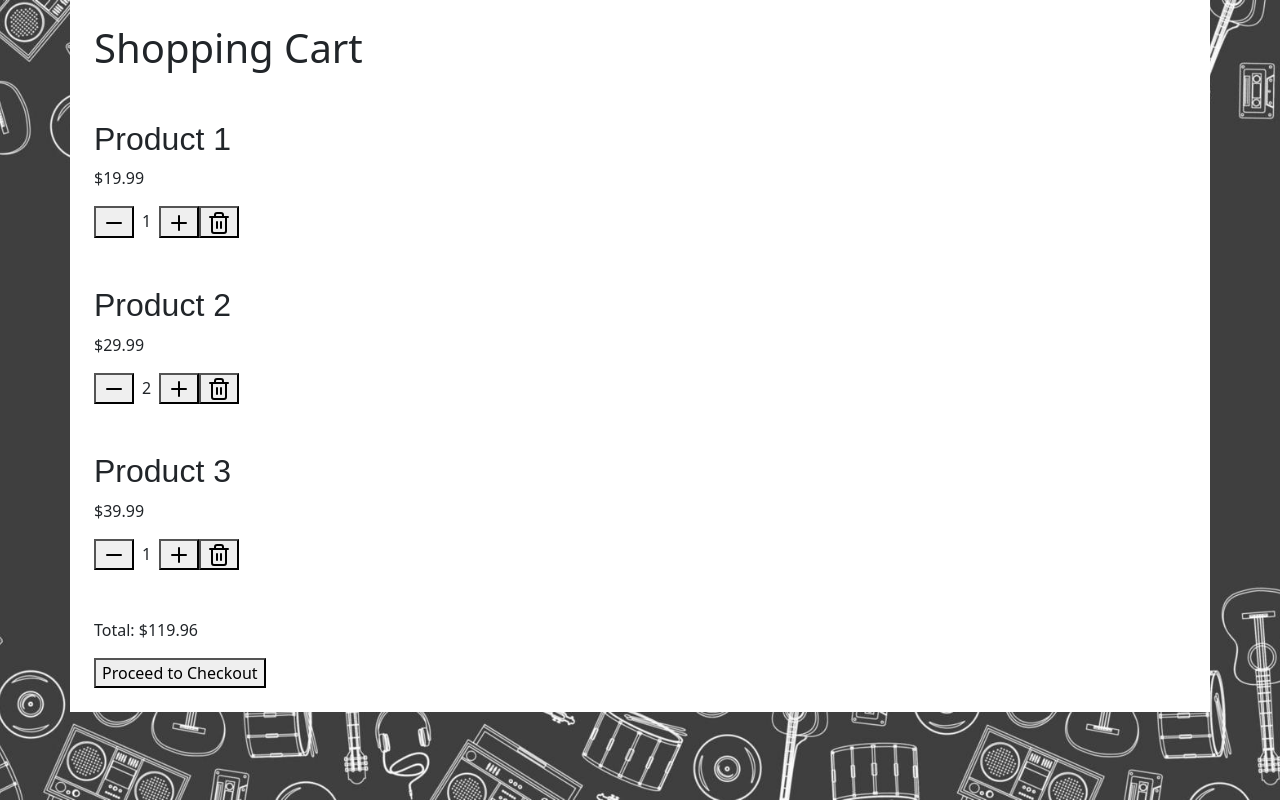
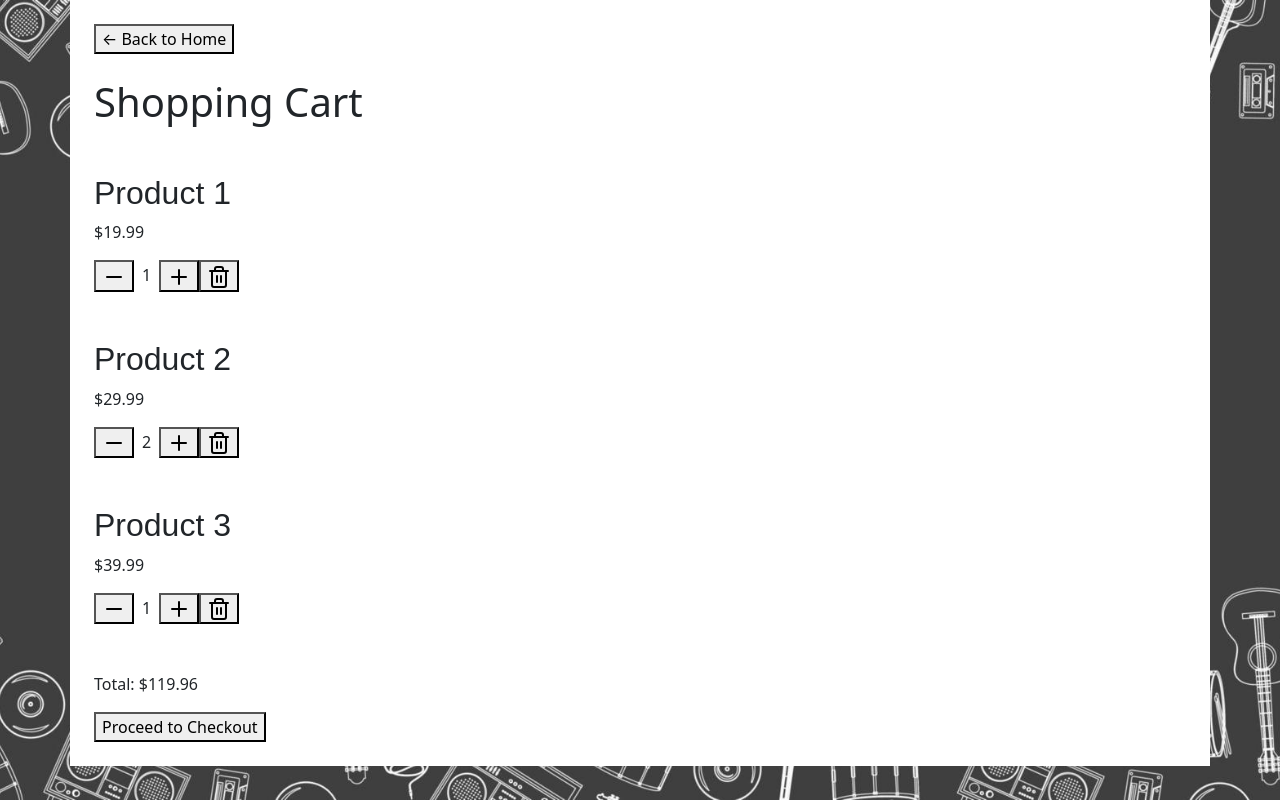
Before and after one commit to Eren-Kucukkurt/Music-Shop, a React (Create React App) app in the folder myproject/frontend/: page /shoppingcart in a window 1280 px wide. Built offline with nearby package versions, Linux system fonts and the light colour scheme.

Commit message:
Established some navigations

```diff
--- a/myproject/frontend/package.json
+++ b/myproject/frontend/package.json
@@ -19,6 +19,7 @@
     "lucide-react": "^0.456.0",
     "react": "^18.3.1",
     "react-dom": "^18.3.1",
+    "react-fontawesome": "^1.7.1",
     "react-router-dom": "^6.28.0",
     "react-scripts": "^5.0.1",
     "tailwind-merge": "^2.5.4",
--- a/myproject/frontend/src/components/Login.js
+++ b/myproject/frontend/src/components/Login.js
@@ -10,19 +10,6 @@ function Login({ onLoginSuccess }) {
   const handleSubmit = (e) => {
     e.preventDefault();
 
-    // Hardcoded admin credentials
-    if (username === 'admin' && password === '12345678') {
-
-
-      alert('Logged in as admin');
-      localStorage.setItem('access_token', 'hardcoded_admin_token');
-      onLoginSuccess();
-      navigate('/');
-      console.log('token', localStorage.getItem('access_token'));
-      return;
-    }
-
-    // If not hardcoded user, proceed with API login
     axios.post('http://localhost:8000/api/login/', {
       username: username,
       password: password,
@@ -30,6 +17,7 @@ function Login({ onLoginSuccess }) {
     .then(response => {
       localStorage.setItem('access_token', response.data.access);
       onLoginSuccess();
+      navigate('/');
     })
     .catch(error => {
       console.log('Login error', error);
--- a/myproject/frontend/src/components/Register.js
+++ b/myproject/frontend/src/components/Register.js
@@ -1,11 +1,13 @@
 import React, { useState } from 'react';
 import axios from 'axios';
+import { useNavigate } from 'react-router-dom';
 
 function Register() {
   const [username, setUsername] = useState('');
   const [password, setPassword] = useState('');
   const [email, setEmail] = useState('');
   const [message, setMessage] = useState('');
+  const navigate = useNavigate();
 
   const handleSubmit = (e) => {
     e.preventDefault();
@@ -16,6 +18,9 @@ function Register() {
     })
     .then(response => {
       setMessage(response.data.message);
+      setTimeout(() => {
+        navigate('/login');
+      }, 2500);
     })
     .catch(error => {
       console.error('There was an error!', error);
--- a/myproject/frontend/src/components/ShoppingCart.js
+++ b/myproject/frontend/src/components/ShoppingCart.js
@@ -1,34 +1,42 @@
-'use client'
-
-import { useState } from 'react'
-import { useNavigate } from 'react-router-dom'
-import { Minus, Plus, Trash2 } from 'lucide-react'
-
+import { useState } from 'react';
+import { useNavigate } from 'react-router-dom';
+import { Minus, Plus, Trash2 } from 'lucide-react';
 
 export default function ShoppingCartComponent() {
-  const navigate = useNavigate()
+  const navigate = useNavigate();
   const [cartItems, setCartItems] = useState([
     { id: 1, name: 'Product 1', price: 19.99, quantity: 1 },
     { id: 2, name: 'Product 2', price: 29.99, quantity: 2 },
     { id: 3, name: 'Product 3', price: 39.99, quantity: 1 },
-  ])
+  ]);
 
   const updateQuantity = (id, change) => {
     setCartItems(prevItems =>
-      prevItems.map(item =>
-        item.id === id ? { ...item, quantity: Math.max(0, item.quantity + change) } : item
-      ).filter(item => item.quantity > 0)
-    )
-  }
+      prevItems
+        .map(item =>
+          item.id === id ? { ...item, quantity: Math.max(0, item.quantity + change) } : item
+        )
+        .filter(item => item.quantity > 0)
+    );
+  };
 
   const removeItem = (id) => {
-    setCartItems(prevItems => prevItems.filter(item => item.id !== id))
-  }
+    setCartItems(prevItems => prevItems.filter(item => item.id !== id));
+  };
 
-  const totalPrice = cartItems.reduce((sum, item) => sum + item.price * item.quantity, 0)
+  const totalPrice = cartItems.reduce((sum, item) => sum + item.price * item.quantity, 0);
 
   return (
     <div className="container mx-auto p-4 bg-white">
+      {/* Return/Back Button */}
+      <button
+        onClick={() => navigate('/')}
+        className="text-blue-500 mb-4"
+        aria-label="Return to home"
+      >
+        ← Back to Home
+      </button>
+
       <h1 className="text-2xl font-bold mb-4">Shopping Cart</h1>
       {cartItems.length === 0 ? (
         <p>Your cart is empty.</p>
@@ -79,5 +87,5 @@ export default function ShoppingCartComponent() {
         </div>
       )}
     </div>
-  )
+  );
 }
```
Also changed, not shown: 1 other file (tests, documents, lock files or other folders).
